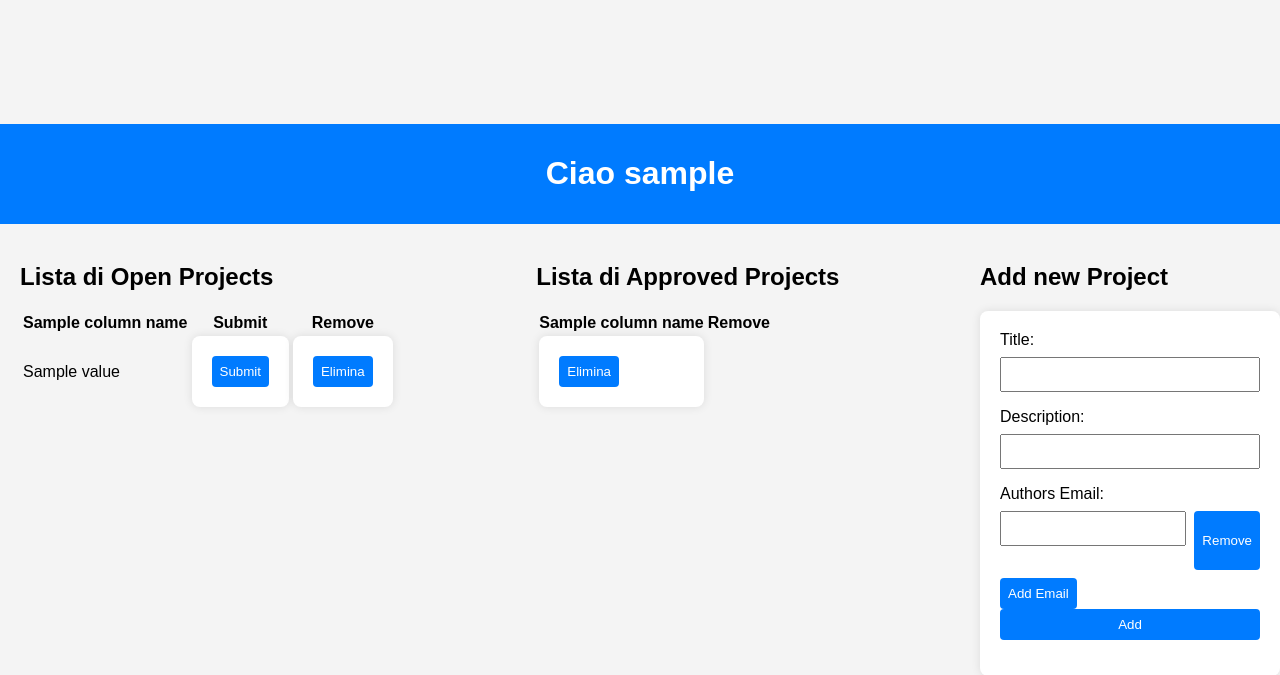
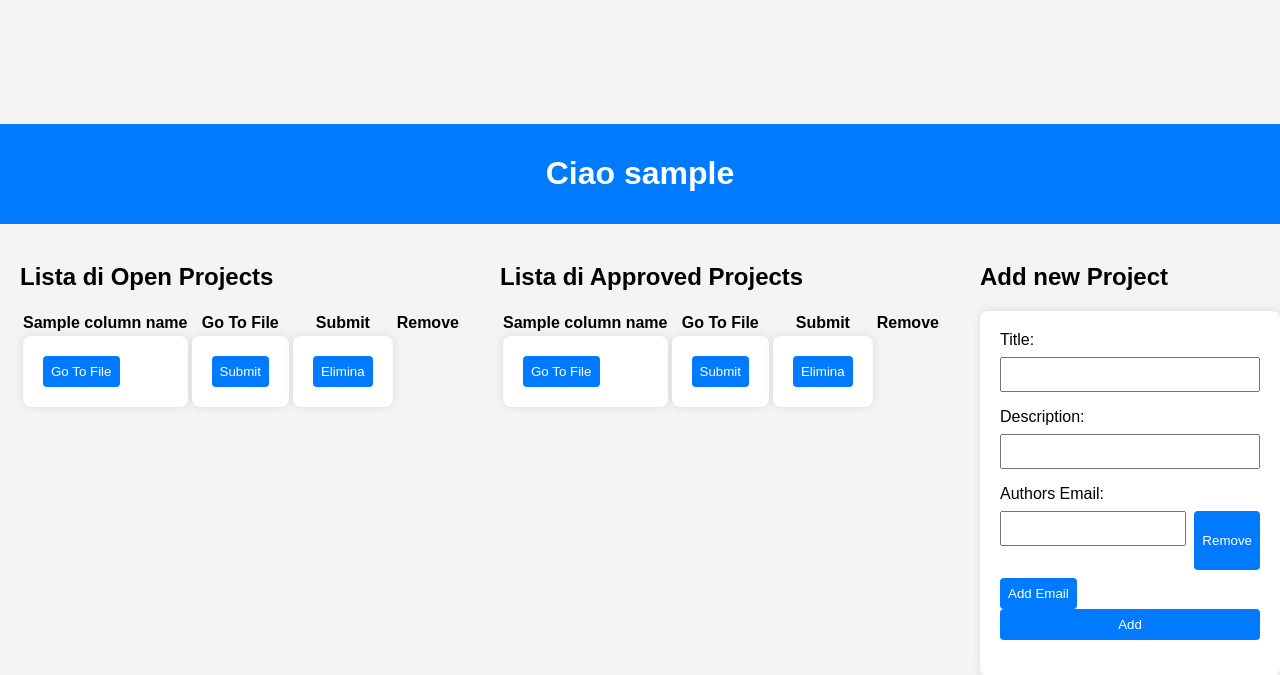
Before and after one commit to cmplsn/Database_Project, a Python web app: template App/templates/HomeResearcher.html in a window 1280 px wide. Shown: the top 675 px of the page. Run offline with Jinja, Linux system fonts and the light colour scheme; the template is opened without the code that fills it: most values are stand-ins (such as "Sample title", 1, 10 or a date in 2020).

Commit message:
pagina ricercatore finita e dev della pagina prject

```diff
--- a/App/models.py
+++ b/App/models.py
@@ -1,3 +1,4 @@
+import datetime
 import enum
 
 import bcrypt
@@ -9,7 +10,7 @@ from sqlalchemy import Column, ForeignKey, Integer, String, Text, Enum, Date, Da
     select
 from sqlalchemy.orm import relationship
 from sqlalchemy.dialects.postgresql import UUID
-from db import Base, resSess
+from App.db import Base, resSess
 
 
 db = SQLAlchemy()
@@ -187,7 +188,7 @@ class Version(db.Model):
     reports = relationship("Report", back_populates="version")
 
     def getLastReport(self):
-        #last_report = resSess.execute(select(Report).filter_by(VersionsUuid=self.uuid).order_by(desc(Report.date))).first()
+        last_report = resSess.execute(select(Report).filter_by(VersionsUuid=self.uuid).order_by(desc(Report.date))).first()
         return last_report
 
     def __init__(self, details: Text, submitted: DateTime, version: Integer, file: LargeBinary, FileUuid: UUID,
--- a/App/resourches/Project.py
+++ b/App/resourches/Project.py
@@ -10,10 +10,9 @@ from App.db import resSess, adminSess
 prj_route = Blueprint('prj_route', __name__)
 
 
-@prj_route.route('/prj_private', methods=['GET', 'POST', 'DELETE', 'PUT'])
-def prj_private():
+@prj_route.route('/prj_private/<prj_id>', methods=['GET', 'POST', 'DELETE', 'PUT'])
+def prj_private(prj_id):
     try:
-        prj_id = 1
         if request.method == 'GET':
             files = resSess.execute(
                 select(File.title).where(
--- a/App/templates/HomeResearcher.html
+++ b/App/templates/HomeResearcher.html
@@ -92,6 +92,7 @@
                         {% for column_name in column_names %}
                             <th>{{ column_name }}</th>
                         {% endfor %}
+                        <th>Go To File</th>
                         <th>Submit</th>
                         <th>Remove</th>
                     </tr>
@@ -100,10 +101,18 @@
                     {% for row in open_projects %}
                         <tr>
                             {% for value in row %}
-                                <td>{{ value }}</td>
+                                {% if loop.index0 != 0 %}
+                                    <td>{{ value }}</td>
+                                {% endif %}
                             {% endfor %}
                             <td>
-                                <form action="{{ url_for('prj_route.prj_private') }}" method="post">
+                                <form action="{{ url_for('prj_route.prj_private', prj_id=row.uuid) }}" method="post">
+                                    <input type="hidden" name="action" value="redirect">
+                                    <button type="submit" name="redirect">Go To File</button>
+                                </form>
+                            </td>
+                            <td>
+                                <form action="{{ url_for('res_route.res_private') }}" method="post">
                                     <input type="hidden" name="action" value="submit_to_val">
                                     <button type="submit" name="submit_to_val" value="{{ row.uuid }}">Submit</button>
                                 </form>
@@ -127,6 +136,8 @@
                         {% for column_name in column_names %}
                             <th>{{ column_name }}</th>
                         {% endfor %}
+                        <th>Go To File</th>
+                        <th>Submit</th>
                         <th>Remove</th>
                     </tr>
                 </thead>
@@ -135,13 +146,22 @@
                         <tr>
                             {% for value in row %}
                                 {% if loop.index0 != 0 %}
-                                    {% if loop.index0 == 1 %}
-                                        <td><a href="{{ url_for('prj_route.prj_private', prj_id=row.uuid) }}">{{ value }}</a></td>
-                                    {% else %}
-                                        <td>{{ value }}</td>
-                                    {% endif %}
+                                    <td>{{ value }}</td>
                                 {% endif %}
                             {% endfor %}
+                            <td>
+                                <form action="{{ url_for('prj_route.prj_private', prj_id=row.uuid) }}" method="post">
+                                    <input type="hidden" name="action" value="redirect">
+                                    <button type="submit" name="redirect">Go To File</button>
+                                </form>
+
+                            </td>
+                            <td>
+                                <form action="{{ url_for('res_route.res_private') }}" method="post">
+                                    <input type="hidden" name="action" value="submit_to_val">
+                                    <button type="submit" name="submit_to_val" value="{{ row.uuid }}">Submit</button>
+                                </form>
+                            </td>
                             <td>
                                 <form action="{{ url_for('res_route.res_private') }}" method="post">
                                     <input type="hidden" name="action" value="elimina">
```
Also changed, not shown: App/resourches/Researcher.py (+7 -2 lines).
